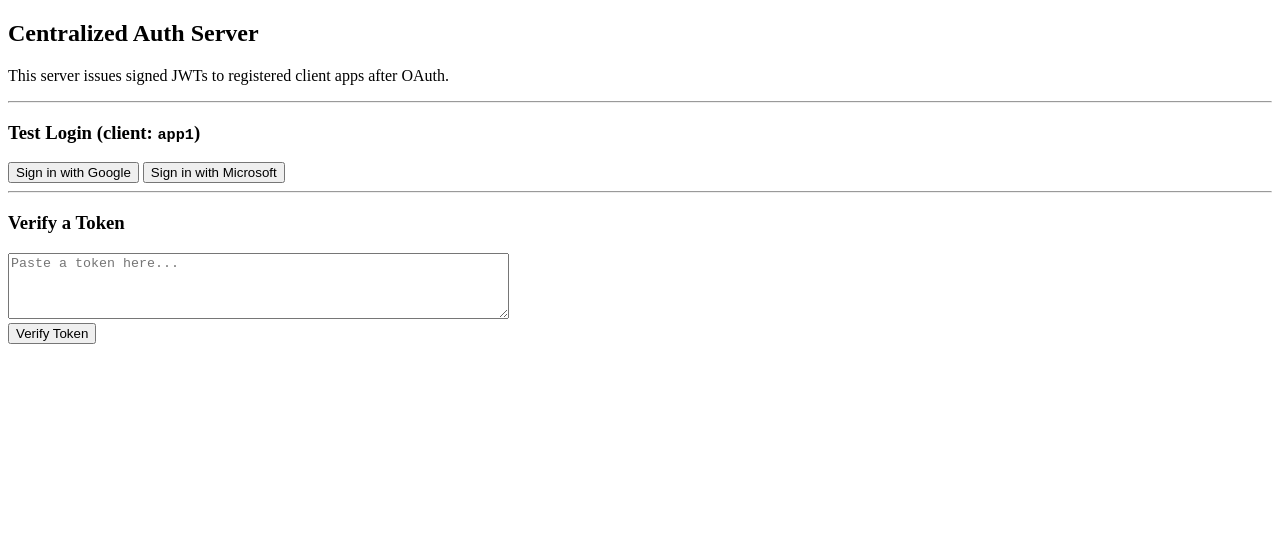
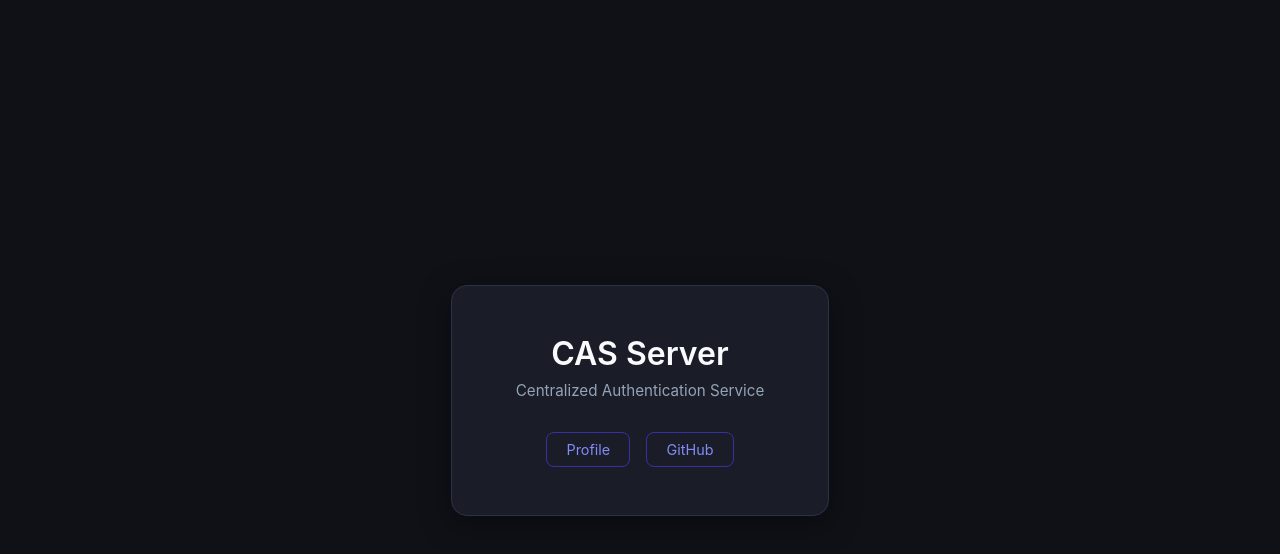
Before and after one commit to Mythius/api-lib, a website: page public/index.html in a window 1280 px wide. Drawn offline with Linux system fonts and the light colour scheme.

Commit message:
Update index.html

```diff
--- a/public/index.html
+++ b/public/index.html
@@ -3,33 +3,65 @@
 <head>
   <meta charset="UTF-8">
   <meta name="viewport" content="width=device-width, initial-scale=1.0">
-  <title>Auth Server</title>
-  <script src="api.js"></script>
+  <title>CAS Server</title>
+  <style>
+    * { margin: 0; padding: 0; box-sizing: border-box; }
+    body {
+      font-family: -apple-system, BlinkMacSystemFont, "Segoe UI", Roboto, sans-serif;
+      background: #0f1117;
+      color: #e2e8f0;
+      min-height: 100vh;
+      display: flex;
+      align-items: center;
+      justify-content: center;
+    }
+    .card {
+      text-align: center;
+      padding: 3rem 4rem;
+      background: #1a1d27;
+      border: 1px solid #2d3148;
+      border-radius: 16px;
+      box-shadow: 0 8px 32px rgba(0,0,0,0.4);
+    }
+    h1 {
+      font-size: 2rem;
+      font-weight: 600;
+      color: #f8fafc;
+      margin-bottom: 0.5rem;
+    }
+    p {
+      color: #94a3b8;
+      margin-bottom: 2rem;
+      font-size: 0.95rem;
+    }
+    .links {
+      display: flex;
+      gap: 1rem;
+      justify-content: center;
+    }
+    a {
+      color: #818cf8;
+      text-decoration: none;
+      font-size: 0.9rem;
+      padding: 0.5rem 1.2rem;
+      border: 1px solid #3730a3;
+      border-radius: 8px;
+      transition: background 0.2s, color 0.2s;
+    }
+    a:hover {
+      background: #3730a3;
+      color: #fff;
+    }
+  </style>
 </head>
 <body>
-  <h2>Centralized Auth Server</h2>
-  <p>This server issues signed JWTs to registered client apps after OAuth.</p>
-  <hr>
-  <h3>Test Login (client: <code>app1</code>)</h3>
-  <button onclick="googleOAuth('app1', 'http://localhost:3001/auth/callback')">
-    Sign in with Google
-  </button>
-  <button onclick="microsoftOAuth('app1', 'http://localhost:3001/auth/callback')">
-    Sign in with Microsoft
-  </button>
-  <hr>
-  <h3>Verify a Token</h3>
-  <textarea id="token-input" rows="4" cols="60" placeholder="Paste a token here..."></textarea>
-  <br>
-  <button onclick="testVerify()">Verify Token</button>
-  <pre id="verify-result"></pre>
-
-  <script>
-    async function testVerify() {
-      const token = document.getElementById("token-input").value.trim();
-      const result = await verifyAuthToken(token);
-      document.getElementById("verify-result").textContent = JSON.stringify(result, null, 2);
-    }
-  </script>
+  <div class="card">
+    <h1>CAS Server</h1>
+    <p>Centralized Authentication Service</p>
+    <div class="links">
+      <a href="https://profile.msouthwick.com" target="_blank">Profile</a>
+      <a href="https://github.com/mythius" target="_blank">GitHub</a>
+    </div>
+  </div>
 </body>
 </html>
```
